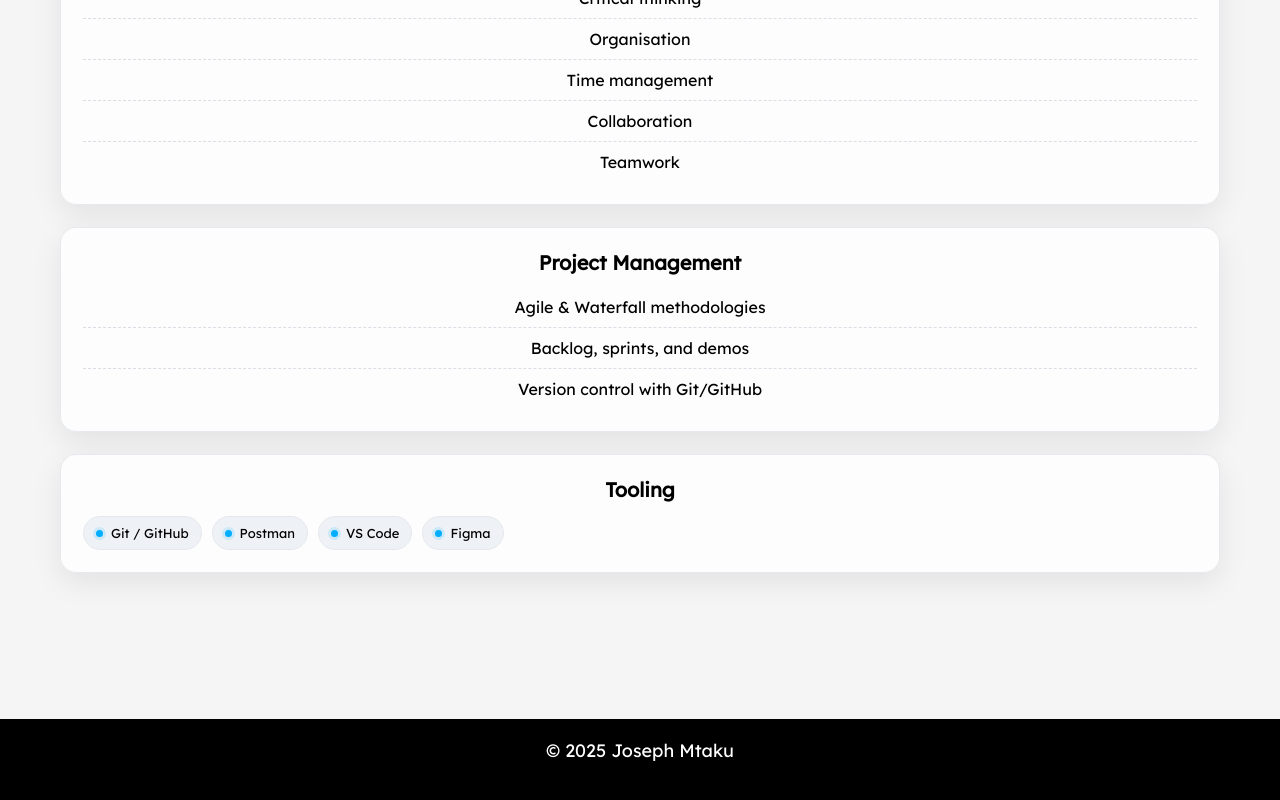
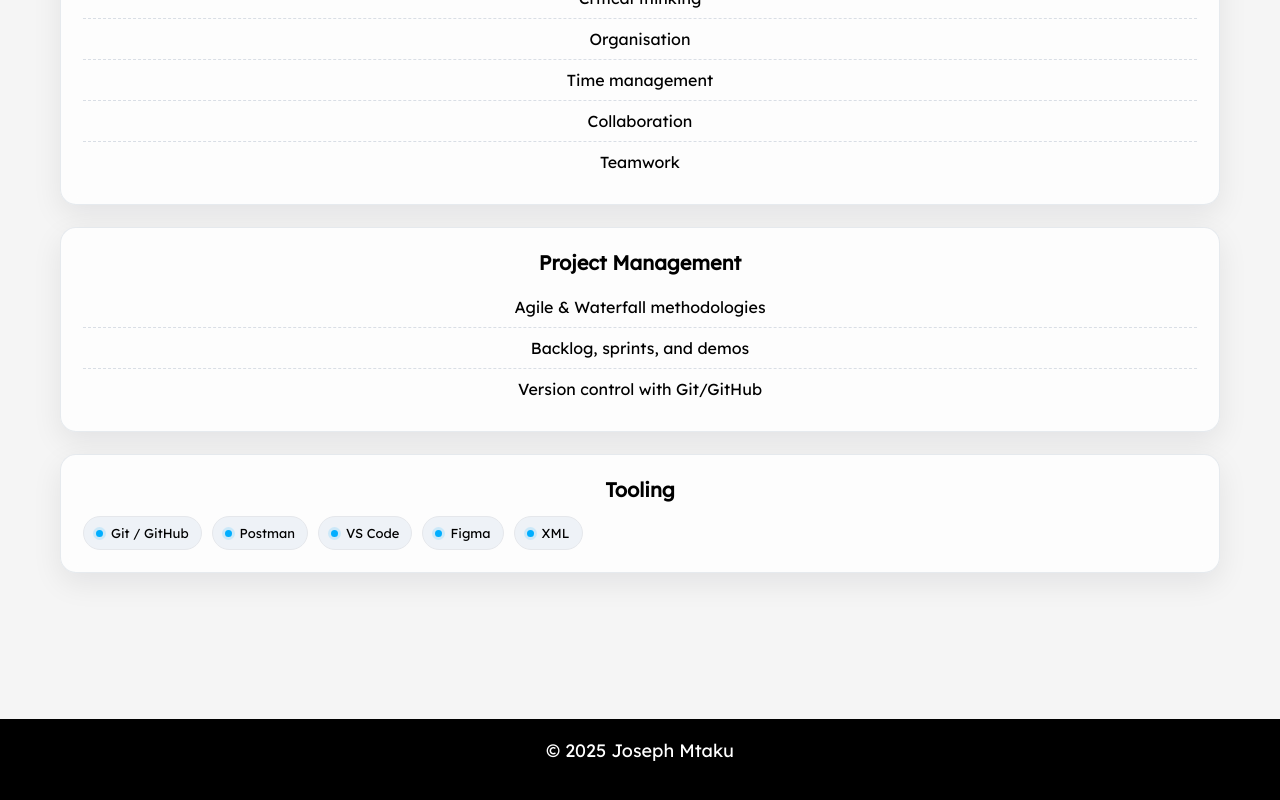
Before and after one commit to Josephmtaku/Joseph-Portfolio-website, a plain HTML site: page Skills.html in a window 1280 px wide. Shown: the part 1459-2259 px from the top of the page. Drawn offline with Linux system fonts and the light colour scheme.

Commit message:
ADDED NEW SKILLS

```diff
--- a/Skills.html
+++ b/Skills.html
@@ -286,6 +286,7 @@
             <span class="chip"><span class="dot"></span>Postman</span>
             <span class="chip"><span class="dot"></span>VS Code</span>
             <span class="chip"><span class="dot"></span>Figma</span>
+            <span class="chip"><span class="dot"></span>XML</span>
           </div>
         </article>
       </section>
```
